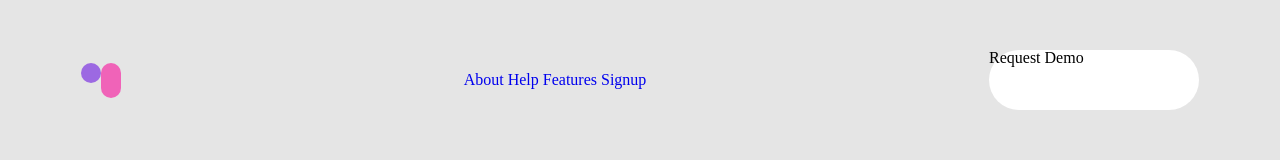
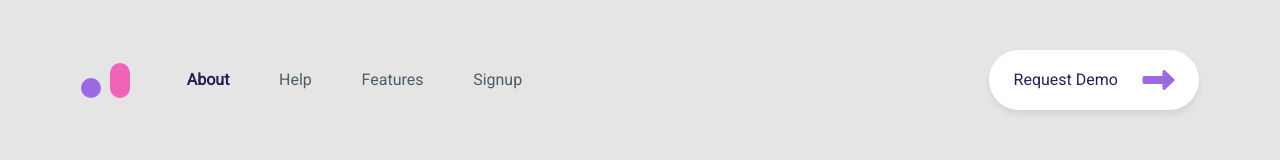
Before and after one commit to judytamadej/figma-design, a plain HTML site: page index.html in a window 1280 px wide. Drawn offline with Linux system fonts and the light colour scheme.

Commit message:
nav is ready

```diff
--- a/CSS/style.css
+++ b/CSS/style.css
@@ -1,5 +1,6 @@
 body {
     background-color: #e5e5e5;
+    font-family: 'Roboto', sans-serif;
 }
 
 nav {
@@ -23,17 +24,34 @@ nav {
     height: 20px;
     border-radius: 20px;
     background-color: #9C69E2;
+    margin-top: 15px;
 }
 
 .nav-shapes-rectangle {
     width: 20px;
     height: 35px;
     border-radius: 20px;
-    background-color: #F063B8;;
+    background-color: #F063B8;
+    margin-left: 9px;
+}
+
+.nav-links {
+    width: 30%;
+    margin-right: 410px;
+    display: flex;
+    justify-content: space-between;
+
 }
 
 .nav-links a {
     text-decoration: none;
+    font-size: 16px;
+    color: #4B5D68;
+}
+
+.nav-links a:first-child {
+    font-weight: bold;
+    color: #212353;
 }
 
 .nav-request {
@@ -41,5 +59,17 @@ nav {
     height: 60px;
     border-radius: 50px;
     background-color: #FFFFFF;
-    box-shadow: rgb(75, 93, 104, 0.1);
+    box-shadow: 0px 5px 5px rgb(75, 93, 104, 0.1);
+    display: flex;
+    align-items: center;
+    justify-content: space-evenly;
 }
+
+.nav-request-text {
+    font-size: 16px;
+    color: #212353;
+}
+
+.nav-request i {
+    color:  #9C69E2;
+}
--- a/index.html
+++ b/index.html
@@ -6,6 +6,9 @@
     <title>projekt 3</title>
     <link rel="stylesheet" href="./CSS/reset.css">
     <link rel="stylesheet" href="./CSS/style.css">
+    <link rel="preconnect" href="https://fonts.gstatic.com">
+    <link href="https://fonts.googleapis.com/css2?family=Roboto&display=swap" rel="stylesheet">
+    <script src="https://kit.fontawesome.com/32acbf7859.js" crossorigin="anonymous"></script>
 </head>
 <body>
     <nav>
@@ -20,7 +23,10 @@
                 <a href="#">Features</a>
                 <a href="#">Signup</a>
             </div>
-            <div class="nav-request">Request Demo</div>
+            <div class="nav-request">
+                <div class="nav-request-text">Request Demo</div>
+                <i class="fas fa-long-arrow-alt-right fa-2x"></i>
+            </div>
 
         </div>
     </nav>
```
Also changed, not shown: 2 other files.
